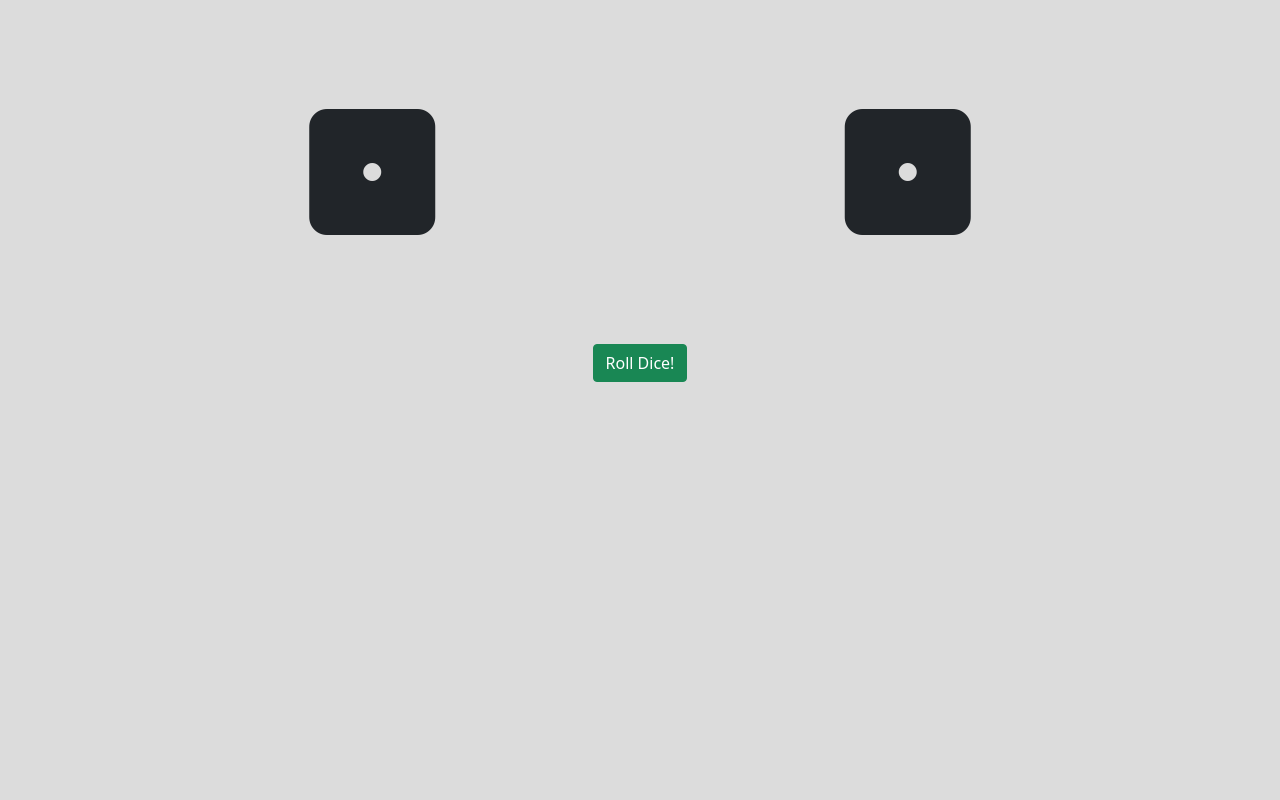
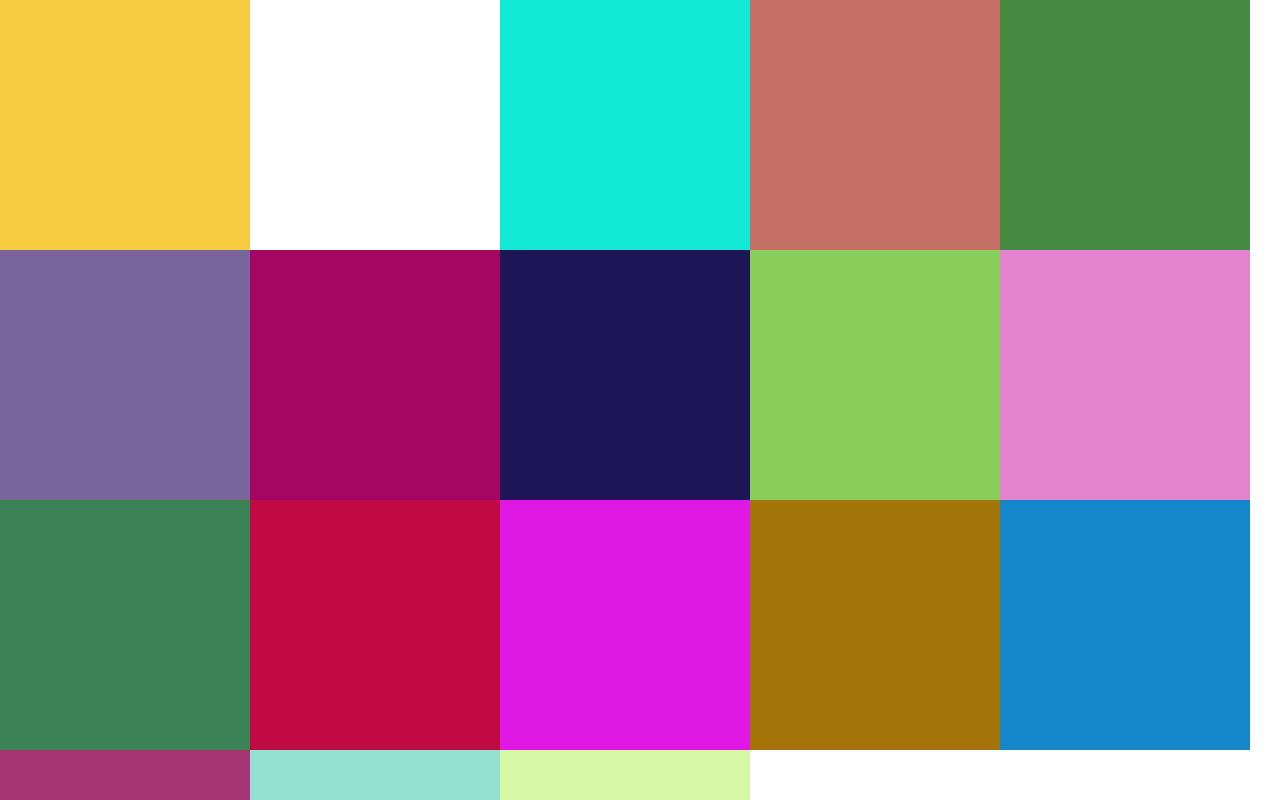
Before and after one commit to rooky1905/React-Stuff, a React (Create React App) app: page / in a window 1280 px wide. Shown: the top 800 px of the page. Built offline with nearby package versions, Linux system fonts and the light colour scheme.

Commit message:
Adding ColorBox

```diff
--- a/public/index.html
+++ b/public/index.html
@@ -27,7 +27,7 @@
     -->
     <title>React App</title>
   </head>
-  <body style="background-color:gainsboro;">
+  <body>
     <noscript>You need to enable JavaScript to run this app.</noscript>
     <div id="root"></div>
     <!--
--- a/src/App.js
+++ b/src/App.js
@@ -1,19 +1,25 @@
 import Pokedex from "./Pokedex";
 import Rando from "./rando";
 import DiceGame from "./DiceGame";
+import ColorBoxes from "./ColorBoxes";
 import './App.css';
-
+//imrc --> for imports
+//rce --> For full class component template!
 function App() {
   return (
     <div className="App">
+
+      {/* More complex stuff, states and a fun little game */}
+      <ColorBoxes num={18}/>
+
       {/* For Dice Game (Involves, State as Props, Props, Transitions, and much more complex) */}
-        <DiceGame />
+        {/* <DiceGame /> */}
 
       {/* For Pokedex project (Basic Props and stuff) */}
         {/* <Pokedex player = {1}/>
         <Pokedex player = {2}/> */}
 
-      {/* For Random number generator gamr (Involves States, Props) */}
+      {/* For Random number generator game (Involves States, Props) */}
         {/* <Rando /> */}
 
     </div>
--- /dev/null
+++ b/src/Color.css
@@ -0,0 +1,6 @@
+.Color {
+    float: left;
+    height: 250px;
+    width: 250px;
+    clear: both;
+  }
--- /dev/null
+++ b/src/Color.js
@@ -0,0 +1,27 @@
+import React, { Component } from 'react'
+import './Color.css'
+
+class Color extends Component {
+    constructor(props){
+        super(props);
+        this.state = {color : this.randomColor()};
+    }
+    handleClick = () =>{
+        let newC = this.randomColor()
+        this.setState((st) => (
+            {
+                color : newC
+            }
+        ));
+    }
+    randomColor = () =>{
+        return '#' + Math.floor(Math.random()*16777215).toString(16);
+    }
+    render() {
+        return (
+            <div onClick={this.handleClick} className="Color" style={{backgroundColor : this.state.color}}></div>
+        )
+    }
+}
+
+export default Color;
--- /dev/null
+++ b/src/ColorBoxes.css
@@ -0,0 +1,5 @@
+.ColorBoxes{
+    display: flex;
+    flex-wrap: wrap;
+    flex:1
+}
--- /dev/null
+++ b/src/ColorBoxes.js
@@ -0,0 +1,15 @@
+import React, { Component } from 'react'
+import Color from './Color';
+import './ColorBoxes.css';
+
+class ColorBoxes extends Component{
+    render(){
+        let colors = Array(this.props.num).fill(<Color />);
+        return(
+            <div className="ColorBoxes">
+                {colors}
+            </div>
+        )
+    }
+}
+export default ColorBoxes;
```
